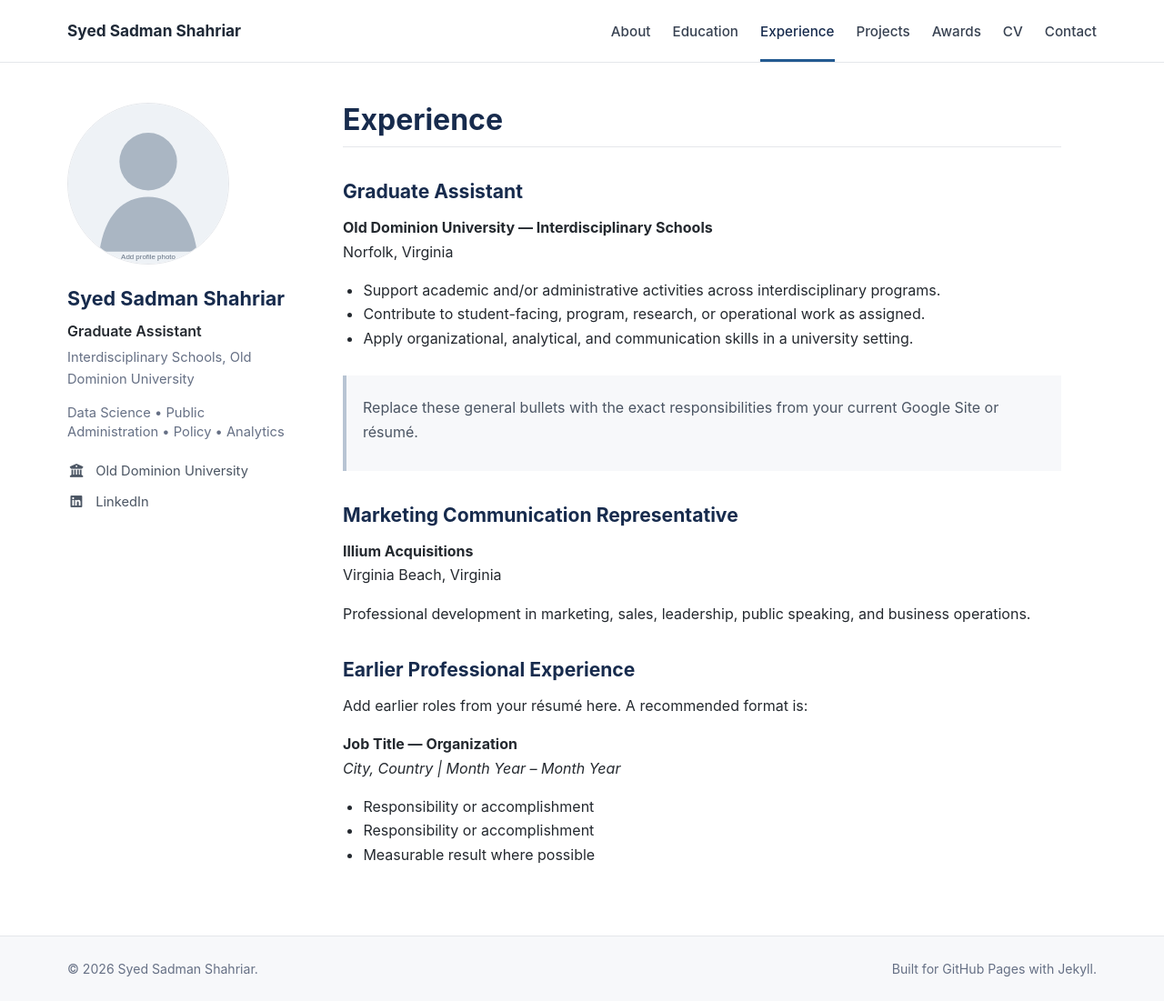
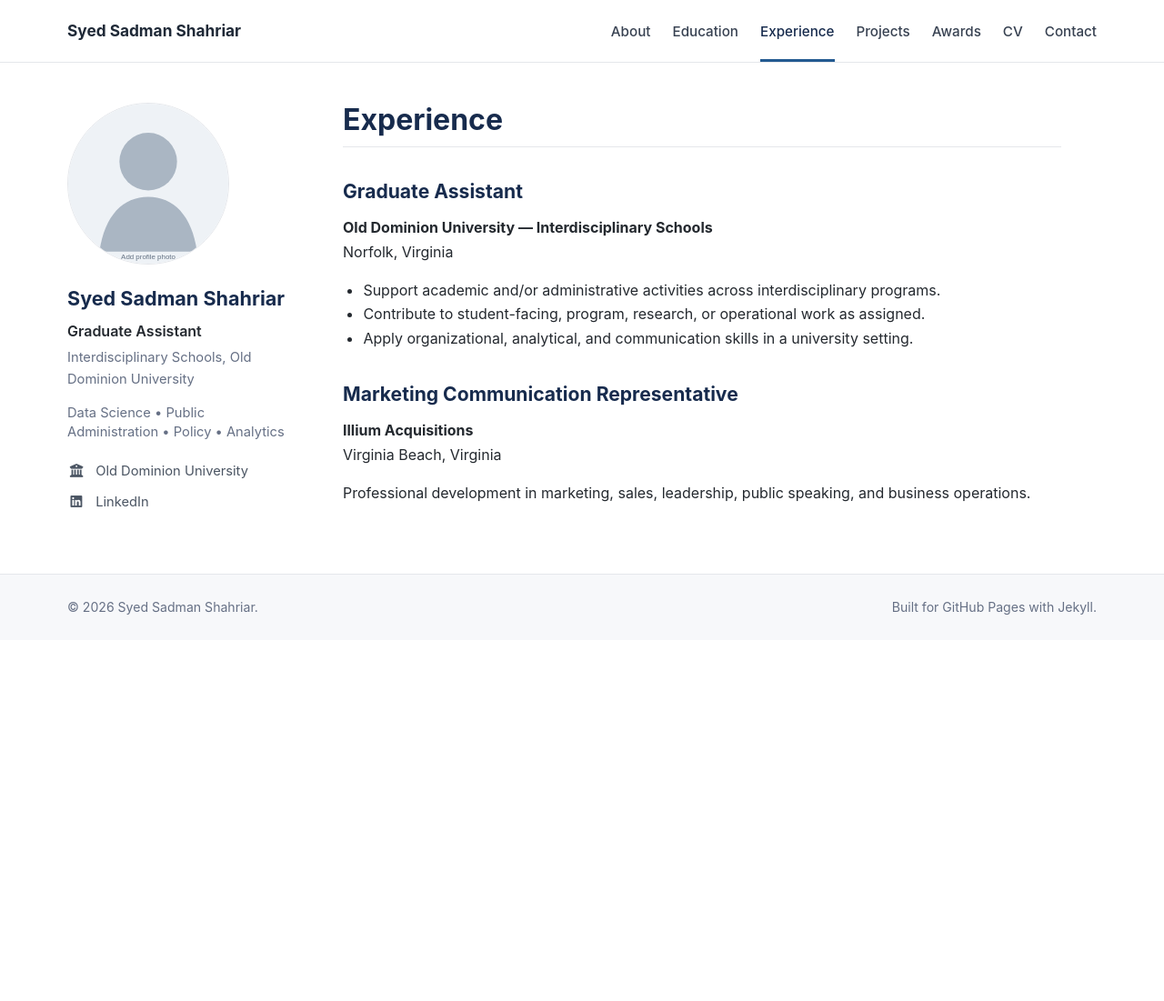
Before and after one commit to sshah005/sshah005.github.io, a Jekyll site: the page built from experience.md, in a window 1280 px wide and 1101 px high. Shown: the whole window at 91% size. Built offline with Jekyll 4.4.1, drawn with Linux system fonts in a browser that asks for light colours.

Commit message:
Update experience.md

```diff
--- a/experience.md
+++ b/experience.md
@@ -14,8 +14,8 @@ Norfolk, Virginia
 - Contribute to student-facing, program, research, or operational work as assigned.
 - Apply organizational, analytical, and communication skills in a university setting.
 
-> Replace these general bullets with the exact responsibilities from your current
-> Google Site or résumé.
+<!-- > Replace these general bullets with the exact responsibilities from your current -->
+<!-- > Google Site or résumé. -->
 
 ## Marketing Communication Representative
 **Illium Acquisitions**
@@ -24,7 +24,7 @@ Virginia Beach, Virginia
 Professional development in marketing, sales, leadership, public speaking, and
 business operations.
 
-## Earlier Professional Experience
+<!-- ## Earlier Professional Experience
 Add earlier roles from your résumé here. A recommended format is:
 
 **Job Title — Organization**
@@ -32,4 +32,4 @@ Add earlier roles from your résumé here. A recommended format is:
 
 - Responsibility or accomplishment
 - Responsibility or accomplishment
-- Measurable result where possible
+- Measurable result where possible -->
```
